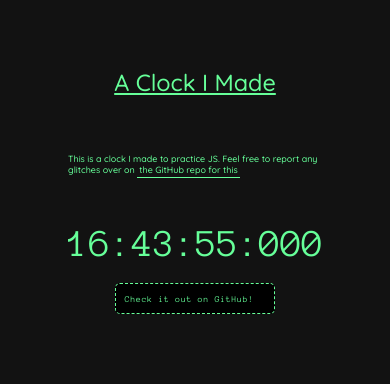
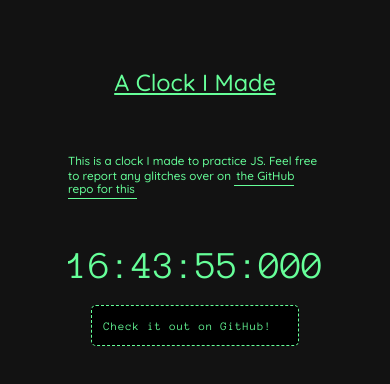
Before and after one commit to Explosion-Scratch/projects, a plain HTML site: page index.html in a window 390 px wide. Drawn offline with Linux system fonts and the light colour scheme.

Commit message:
Nice responsiveness

```diff
--- a/index.html
+++ b/index.html
@@ -17,7 +17,7 @@ body {
   background-color: #121212;
 }
 * {
-	font-size: 2.3vw;
+	font-size: 3vw;
 	padding: 20px;
 	font-family: 'Quicksand';
 	font-weight: 200;
```
